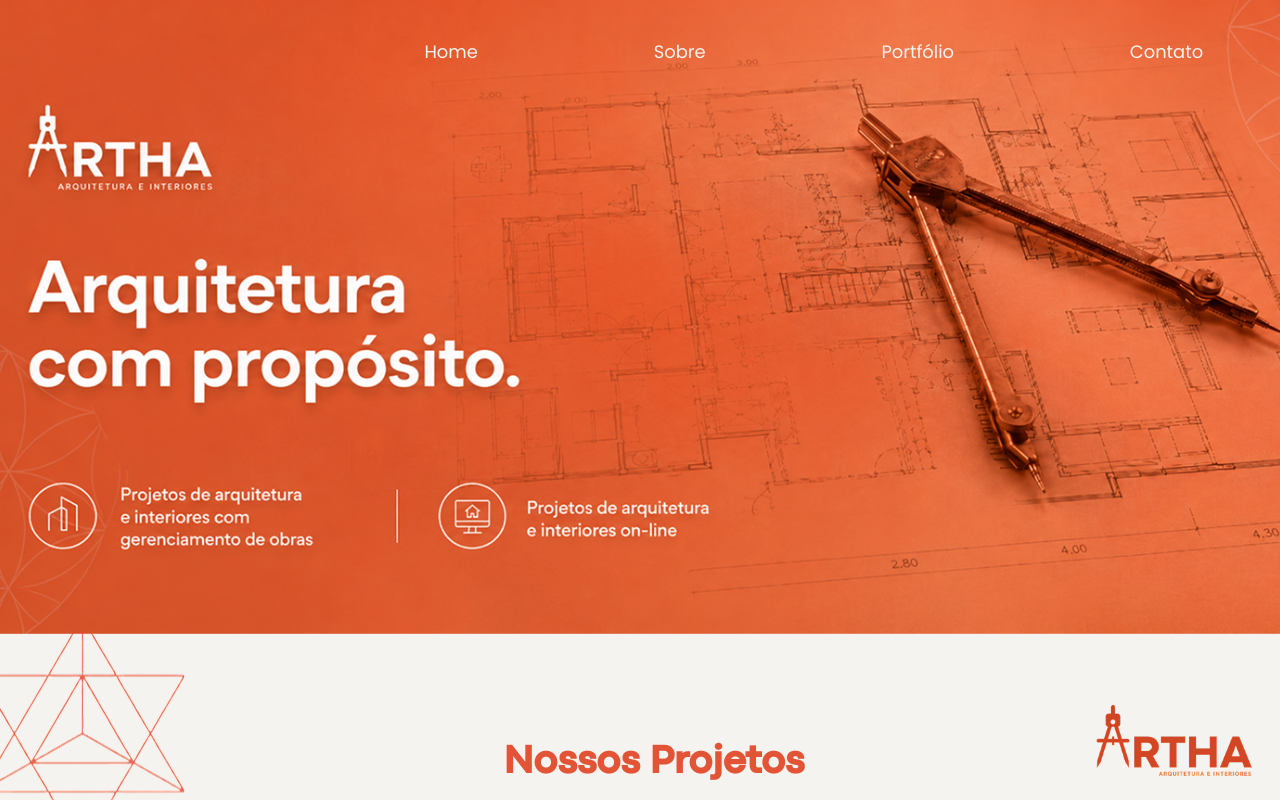
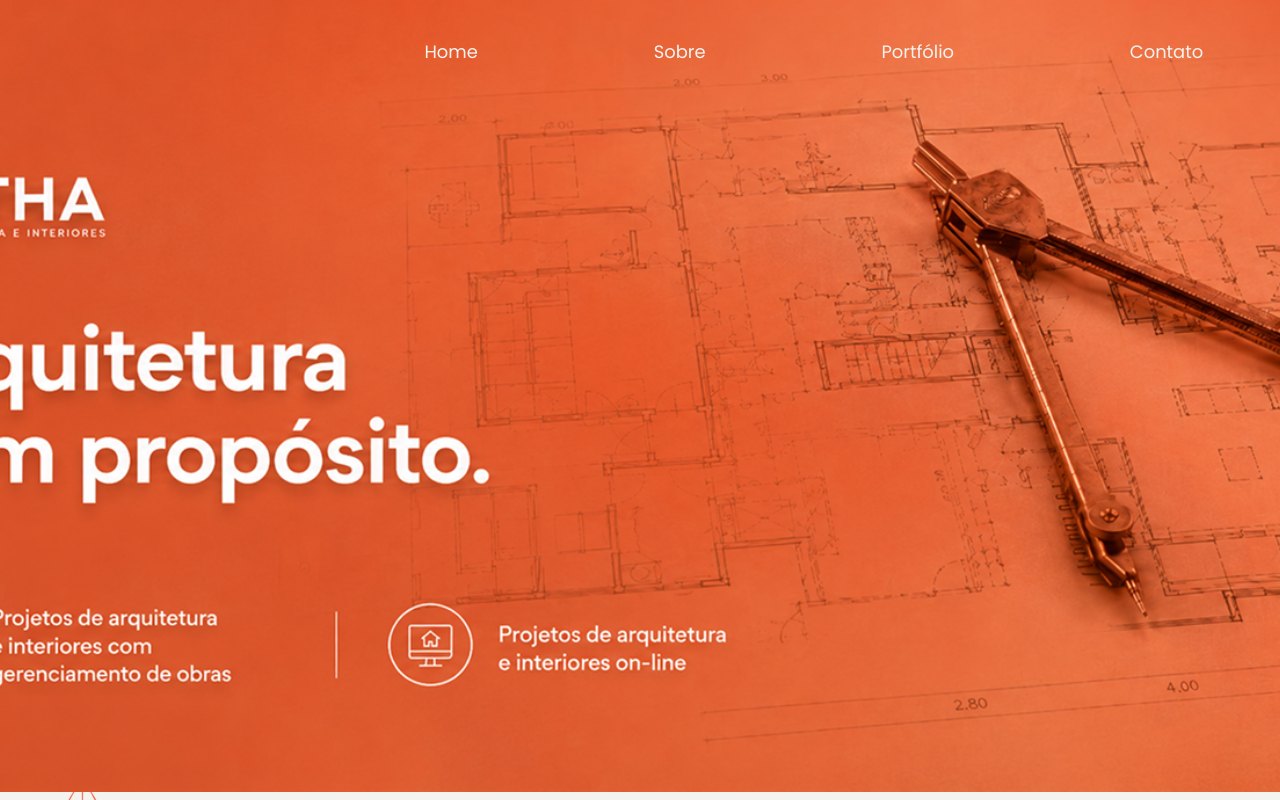
Before and after one commit to Scitec-Jr/Artha_Arquitetura_Site, a React (Vite) app: page / in a window 1280 px wide. Shown: the top 800 px of the page. Built offline with nearby package versions, Linux system fonts and the light colour scheme.

Commit message:
Update Home.module.css

```diff
--- a/src/pages/Home.module.css
+++ b/src/pages/Home.module.css
@@ -5,7 +5,7 @@ body {
 .navBar_Banner {
     position: relative;
     padding-top: 7px;
-    min-height: 80vh;
+    min-height: 100vh;
     display: flex;
     justify-content: center;
     align-items: center;
```
